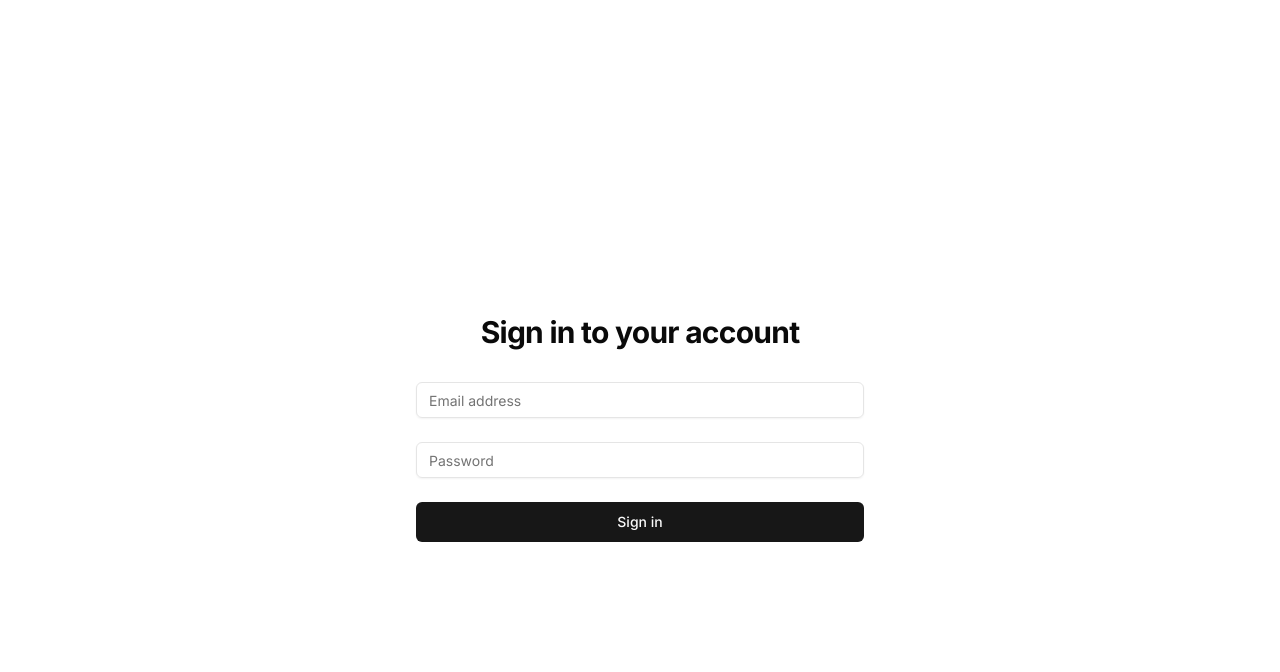
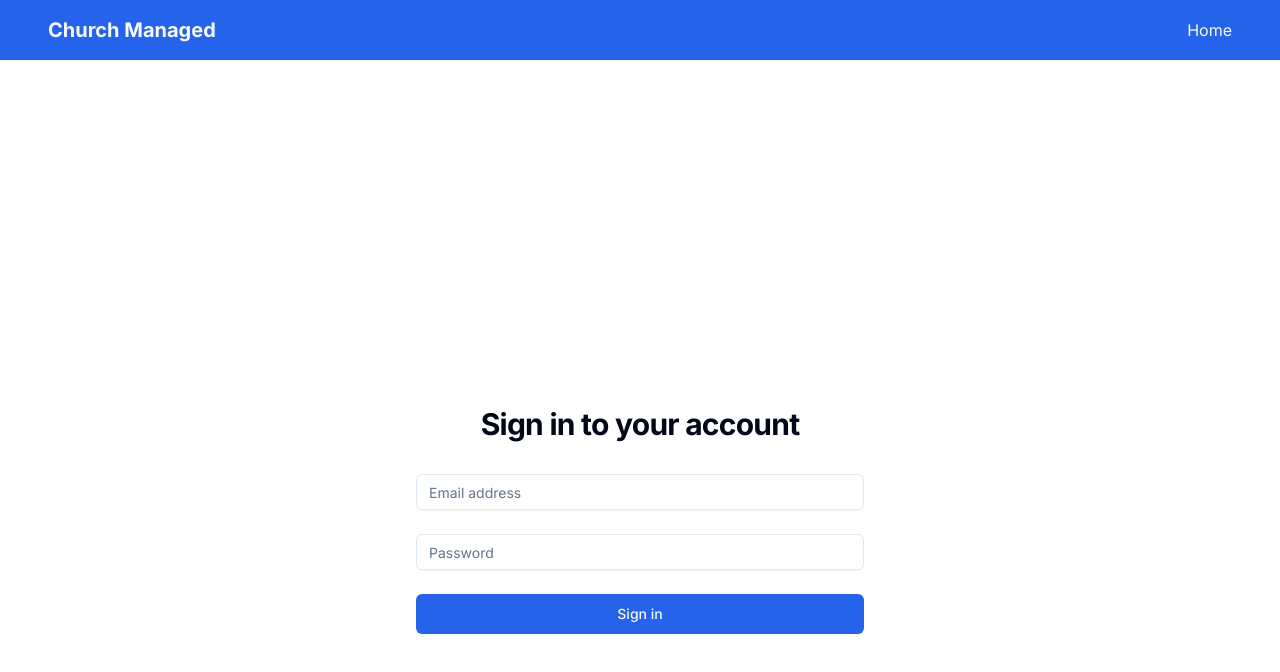
Before and after one commit to cyrustang/temp, a Next.js app: page /login in a window 1280 px wide. Shown: the top 672 px of the page. Built offline with nearby package versions, Linux system fonts and the light colour scheme.

Commit message:
clean up

```diff
--- a/app/asset-management/page.tsx
+++ /dev/null
@@ -1,10 +0,0 @@
-import { AssetManagement } from '@/components/asset-management'
-
-export default function AssetManagementPage() {
-  return (
-    <div className="container mx-auto p-4">
-      <h1 className="text-2xl font-bold mb-4"></h1>
-      <AssetManagement />
-    </div>
-  )
-}
--- a/app/globals.css
+++ b/app/globals.css
@@ -5,79 +5,47 @@
 @layer base {
   :root {
     --background: 0 0% 100%;
-    --foreground: 0 0% 3.9%;
-
+    --foreground: 222.2 84% 4.9%;
     --card: 0 0% 100%;
-    --card-foreground: 0 0% 3.9%;
-
+    --card-foreground: 222.2 84% 4.9%;
     --popover: 0 0% 100%;
-    --popover-foreground: 0 0% 3.9%;
-
-    --primary: 0 0% 9%;
-    --primary-foreground: 0 0% 98%;
-
-    --secondary: 0 0% 96.1%;
-    --secondary-foreground: 0 0% 9%;
-
-    --muted: 0 0% 96.1%;
-    --muted-foreground: 0 0% 45.1%;
-
-    --accent: 0 0% 96.1%;
-    --accent-foreground: 0 0% 9%;
-
+    --popover-foreground: 222.2 84% 4.9%;
+    --primary: 221.2 83.2% 53.3%;
+    --primary-foreground: 210 40% 98%;
+    --secondary: 210 40% 96.1%;
+    --secondary-foreground: 222.2 47.4% 11.2%;
+    --muted: 210 40% 96.1%;
+    --muted-foreground: 215.4 16.3% 46.9%;
+    --accent: 210 40% 96.1%;
+    --accent-foreground: 222.2 47.4% 11.2%;
     --destructive: 0 84.2% 60.2%;
-    --destructive-foreground: 0 0% 98%;
-
-    --border: 0 0% 89.8%;
-    --input: 0 0% 89.8%;
-    --ring: 0 0% 3.9%;
-
+    --destructive-foreground: 210 40% 98%;
+    --border: 214.3 31.8% 91.4%;
+    --input: 214.3 31.8% 91.4%;
+    --ring: 221.2 83.2% 53.3%;
     --radius: 0.5rem;
-
-    --chart-1: 12 76% 61%;
-
-    --chart-2: 173 58% 39%;
-
-    --chart-3: 197 37% 24%;
-
-    --chart-4: 43 74% 66%;
-
-    --chart-5: 27 87% 67%;
   }
 
   .dark {
-    --background: 0 0% 3.9%;
-    --foreground: 0 0% 98%;
-
-    --card: 0 0% 3.9%;
-    --card-foreground: 0 0% 98%;
-
-    --popover: 0 0% 3.9%;
-    --popover-foreground: 0 0% 98%;
-
-    --primary: 0 0% 98%;
-    --primary-foreground: 0 0% 9%;
-
-    --secondary: 0 0% 14.9%;
-    --secondary-foreground: 0 0% 98%;
-
-    --muted: 0 0% 14.9%;
-    --muted-foreground: 0 0% 63.9%;
-
-    --accent: 0 0% 14.9%;
-    --accent-foreground: 0 0% 98%;
-
+    --background: 222.2 84% 4.9%;
+    --foreground: 210 40% 98%;
+    --card: 222.2 84% 4.9%;
+    --card-foreground: 210 40% 98%;
+    --popover: 222.2 84% 4.9%;
+    --popover-foreground: 210 40% 98%;
+    --primary: 217.2 91.2% 59.8%;
+    --primary-foreground: 222.2 47.4% 11.2%;
+    --secondary: 217.2 32.6% 17.5%;
+    --secondary-foreground: 210 40% 98%;
+    --muted: 217.2 32.6% 17.5%;
+    --muted-foreground: 215 20.2% 65.1%;
+    --accent: 217.2 32.6% 17.5%;
+    --accent-foreground: 210 40% 98%;
     --destructive: 0 62.8% 30.6%;
-    --destructive-foreground: 0 0% 98%;
-
-    --border: 0 0% 14.9%;
-    --input: 0 0% 14.9%;
-    --ring: 0 0% 83.1%;
-    --chart-1: 220 70% 50%;
-    --chart-2: 160 60% 45%;
-    --chart-3: 30 80% 55%;
-    --chart-4: 280 65% 60%;
-    --chart-5: 340 75% 55%;
+    --destructive-foreground: 210 40% 98%;
+    --border: 217.2 32.6% 17.5%;
+    --input: 217.2 32.6% 17.5%;
+    --ring: 224.3 76.3% 48%;
   }
 }
 
@@ -89,3 +57,7 @@
     @apply bg-background text-foreground;
   }
 }
+
+html {
+  scroll-behavior: smooth;
+}
--- a/app/layout.tsx
+++ b/app/layout.tsx
@@ -1,11 +1,12 @@
 import type { Metadata } from "next"
 import { Inter } from "next/font/google"
 import "./globals.css"
+import Link from 'next/link'
 
 const inter = Inter({ subsets: ["latin"] })
 
 export const metadata: Metadata = {
-  title: "My Next.js App",
+  title: "Church Managed",
   description: "Created with Next.js 14 and Shadcn UI",
 }
 
@@ -17,7 +18,17 @@ export default function RootLayout({
   return (
     <html lang="en">
       <body className={inter.className}>
-        <main className="p-4">
+        <nav className="bg-primary text-primary-foreground p-4">
+          <div className="container mx-auto flex justify-between items-center">
+            <Link href="/" className="text-xl font-bold">Church Managed</Link>
+            <div className="space-x-4">
+              <Link href="/" className="hover:underline">Home</Link>
+              {/* Remove or comment out the Asset Management link */}
+              {/* <Link href="/asset-management" className="hover:underline">Asset Management</Link> */}
+            </div>
+          </div>
+        </nav>
+        <main className="container mx-auto p-4 mt-8">
           {children}
         </main>
       </body>
--- a/app/page.tsx
+++ b/app/page.tsx
@@ -1,5 +1,9 @@
 import { AssetManagement } from '@/components/asset-management'
 
 export default function Home() {
-  return <AssetManagement />
+  return (
+    <div className="container mx-auto p-4">
+      <AssetManagement />
+    </div>
+  )
 }
--- a/components/asset-management.tsx
+++ b/components/asset-management.tsx
@@ -383,7 +383,7 @@ export function AssetManagement() {
 
   return (
     <div className="container mx-auto p-4">
-      <h1 className="text-2xl font-bold mb-4">Asset Management System</h1>
+      <h1 className="text-2xl font-bold mb-4">澳門教區資產管理系統</h1>
       <div className="grid grid-cols-1 md:grid-cols-2 lg:grid-cols-3 gap-4">
         {assets.map((asset, index) => (
           <Card  key={asset.id} className={`w-full ${index % 2 === 0 ? 'bg-white' : 'bg-gray-50'}`}>
@@ -394,7 +394,7 @@ export function AssetManagement() {
               <AssetPhotoGallery photos={asset._cm_asset_photo_of_cm_asset || []} />
               <div className="mt-4 flex items-center">
                 <label htmlFor={`location-${asset.id}`} className="text-sm font-medium text-gray-700 mr-2">
-                  Next Location:
+                  存放地點:
                 </label>
                 <LocationCombobox
                   asset={asset}
--- a/package.json
+++ b/package.json
@@ -13,6 +13,7 @@
     "@radix-ui/react-slot": "^1.0.2",
     "class-variance-authority": "^0.7.0",
     "clsx": "^2.1.1",
+    "framer-motion": "^11.11.9",
     "lodash": "^4.17.21",
     "lucide-react": "^0.453.0",
     "next": "14.0.3",
--- a/tailwind.config.js
+++ b/tailwind.config.js
@@ -1,3 +1,5 @@
+const { fontFamily } = require("tailwindcss/defaultTheme")
+
 /** @type {import('tailwindcss').Config} */
 module.exports = {
   darkMode: ["class"],
@@ -9,83 +11,71 @@ module.exports = {
   ],
   theme: {
     container: {
-  		center: 'true',
-  		padding: '2rem',
+      center: true,
+      padding: "2rem",
       screens: {
-  			'2xl': '1400px'
-  		}
+        "2xl": "1400px",
+      },
     },
     extend: {
       colors: {
-  			border: 'hsl(var(--border))',
-  			input: 'hsl(var(--input))',
-  			ring: 'hsl(var(--ring))',
-  			background: 'hsl(var(--background))',
-  			foreground: 'hsl(var(--foreground))',
+        border: "hsl(var(--border))",
+        input: "hsl(var(--input))",
+        ring: "hsl(var(--ring))",
+        background: "hsl(var(--background))",
+        foreground: "hsl(var(--foreground))",
         primary: {
-  				DEFAULT: 'hsl(var(--primary))',
-  				foreground: 'hsl(var(--primary-foreground))'
+          DEFAULT: "hsl(var(--primary))",
+          foreground: "hsl(var(--primary-foreground))",
         },
         secondary: {
-  				DEFAULT: 'hsl(var(--secondary))',
-  				foreground: 'hsl(var(--secondary-foreground))'
+          DEFAULT: "hsl(var(--secondary))",
+          foreground: "hsl(var(--secondary-foreground))",
         },
         destructive: {
-  				DEFAULT: 'hsl(var(--destructive))',
-  				foreground: 'hsl(var(--destructive-foreground))'
+          DEFAULT: "hsl(var(--destructive))",
+          foreground: "hsl(var(--destructive-foreground))",
         },
         muted: {
-  				DEFAULT: 'hsl(var(--muted))',
-  				foreground: 'hsl(var(--muted-foreground))'
+          DEFAULT: "hsl(var(--muted))",
+          foreground: "hsl(var(--muted-foreground))",
         },
         accent: {
-  				DEFAULT: 'hsl(var(--accent))',
-  				foreground: 'hsl(var(--accent-foreground))'
+          DEFAULT: "hsl(var(--accent))",
+          foreground: "hsl(var(--accent-foreground))",
         },
         popover: {
-  				DEFAULT: 'hsl(var(--popover))',
-  				foreground: 'hsl(var(--popover-foreground))'
+          DEFAULT: "hsl(var(--popover))",
+          foreground: "hsl(var(--popover-foreground))",
         },
         card: {
-  				DEFAULT: 'hsl(var(--card))',
-  				foreground: 'hsl(var(--card-foreground))'
+          DEFAULT: "hsl(var(--card))",
+          foreground: "hsl(var(--card-foreground))",
         },
-  			chart: {
-  				'1': 'hsl(var(--chart-1))',
-  				'2': 'hsl(var(--chart-2))',
-  				'3': 'hsl(var(--chart-3))',
-  				'4': 'hsl(var(--chart-4))',
-  				'5': 'hsl(var(--chart-5))'
-  			}
       },
       borderRadius: {
-  			lg: 'var(--radius)',
-  			md: 'calc(var(--radius) - 2px)',
-  			sm: 'calc(var(--radius) - 4px)'
+        lg: "var(--radius)",
+        md: "calc(var(--radius) - 2px)",
+        sm: "calc(var(--radius) - 4px)",
+      },
+      fontFamily: {
+        sans: ["var(--font-sans)", ...fontFamily.sans],
       },
       keyframes: {
-  			'accordion-down': {
-  				from: {
-  					height: '0'
+        "accordion-down": {
+          from: { height: 0 },
+          to: { height: "var(--radix-accordion-content-height)" },
         },
-  				to: {
-  					height: 'var(--radix-accordion-content-height)'
-  				}
+        "accordion-up": {
+          from: { height: "var(--radix-accordion-content-height)" },
+          to: { height: 0 },
         },
-  			'accordion-up': {
-  				from: {
-  					height: 'var(--radix-accordion-content-height)'
-  				},
-  				to: {
-  					height: '0'
-  				}
-  			}
       },
       animation: {
-  			'accordion-down': 'accordion-down 0.2s ease-out',
-  			'accordion-up': 'accordion-up 0.2s ease-out'
-  		}
-  	}
+        "accordion-down": "accordion-down 0.2s ease-out",
+        "accordion-up": "accordion-up 0.2s ease-out",
+      },
+    },
   },
   plugins: [require("tailwindcss-animate")],
 }
```
Also changed, not shown: 1 other file (tests, documents, lock files or other folders). Lines whose indentation alone changed are shown as unchanged.
